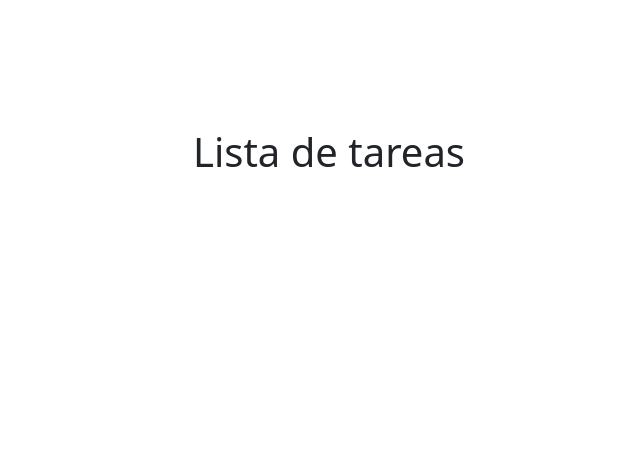
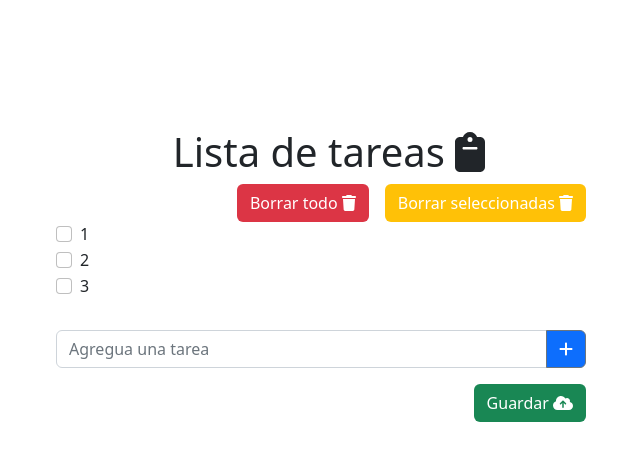
Before and after one commit to aumartinez/vue-laravel-todo, a Vue app: page / in a window 1280 px wide. Shown: the top 460 px of the page, without its empty margins (311-951 px from the left). Built offline with nearby package versions, Linux system fonts and the light colour scheme.

Commit message:
Setting up ToDo List

```diff
--- a/src/components/TodoList.vue
+++ b/src/components/TodoList.vue
@@ -2,15 +2,66 @@
   <div class="todolist">
     <div class="container">
       <div class="row">
-        <div class="col-md-12 pt-5 pb-5">
+        <div class="offset-md-3 col-md-6 pt-5 pb-5">
           <h1 class="text-center">
-            Lista de tareas
+            {{listTitle.value}}
+            <span>
+              <font-awesome-icon icon="fa-solid fa-clipboard" />
+            </span>
           </h1>
 
           <div class="list-wrapper">
-            <ul class="todo-container">
+            <div class="btns-wrapper">
+              <button class="btn bg-danger" type="button">
+                <span>
+                  Borrar todo
+                </span>
+                <font-awesome-icon icon="fa-solid fa-trash" />
+              </button>
 
+              <button class="btn bg-warning" type="button">
+                <span>
+                  Borrar seleccionadas
+                </span>
+                <font-awesome-icon icon="fa-solid fa-trash" />
+              </button>
+            </div>
+            <ul class="list-unstyled todo-container">
+              <li
+              v-for="(task, index) in tasks.value"
+              :key="index">
+                <div class="form-check">
+                  <input class="form-check-input"
+                  type="checkbox"
+                  value=""
+                  :id="`item-${index}`" />
+                  <label class="form-check-label" :for="`item-${index}`">
+                    {{task}}
+                  </label>
+                </div>
+              </li>
             </ul>
+            <div class="input-group pt-3 pb-3">
+              <input type="text"
+              class="form-control"
+              placeholder="Agregua una tarea"
+              aria-label="Agregar tarea"
+              aria-describedby="button-add" />
+              <button
+              class="btn btn-outline-secondary btn-primary"
+              type="button"
+              id="button-add">
+                <font-awesome-icon icon="fa-solid fa-plus" />
+              </button>
+            </div>
+            <div class="list-bottom">
+              <button class="btn bg-success" type="button">
+                <span>
+                  Guardar
+                </span>
+                <font-awesome-icon icon="fa-solid fa-cloud-arrow-up" />
+              </button>
+            </div>
           </div>
         </div>
       </div>
@@ -21,8 +72,19 @@
 <script>
 export default {
   name: 'TodoList',
-  props: {
-    msg: String
+  data() {
+    return {
+      tasks: {
+        type: Array,
+        required: false,
+        value: [1, 2, 3]
+      },
+      listTitle: {
+        type: String,
+        required: true,
+        value: 'Lista de tareas'
+      }
+    }
   }
 }
 </script>
@@ -32,4 +94,16 @@ export default {
   .todolist {
     margin: 5rem 0;
   }
+
+  .btns-wrapper,
+  .list-bottom {
+    display:flex;
+    flex-direction: row;
+    justify-content: flex-end;
+  }
+
+  button {
+    color: #fff;
+    margin-right: 1rem;
+  }
 </style>
```
